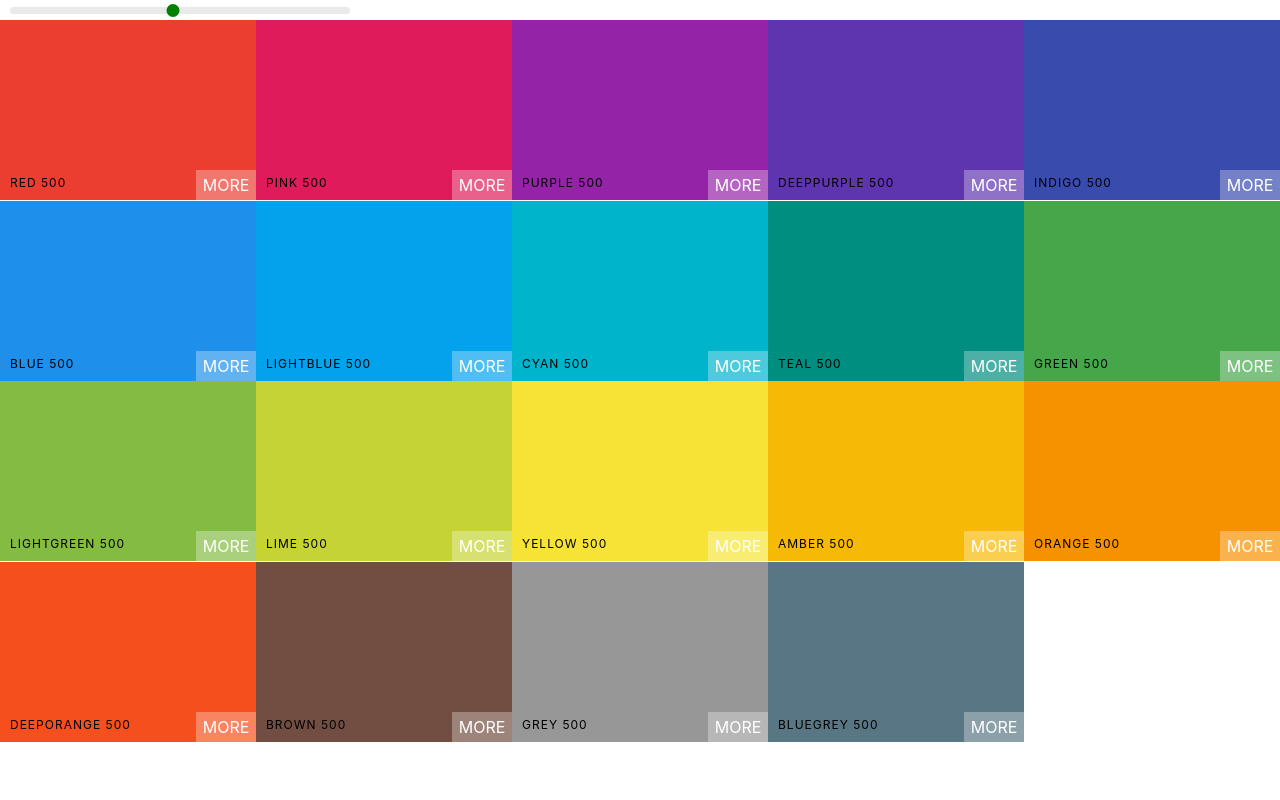
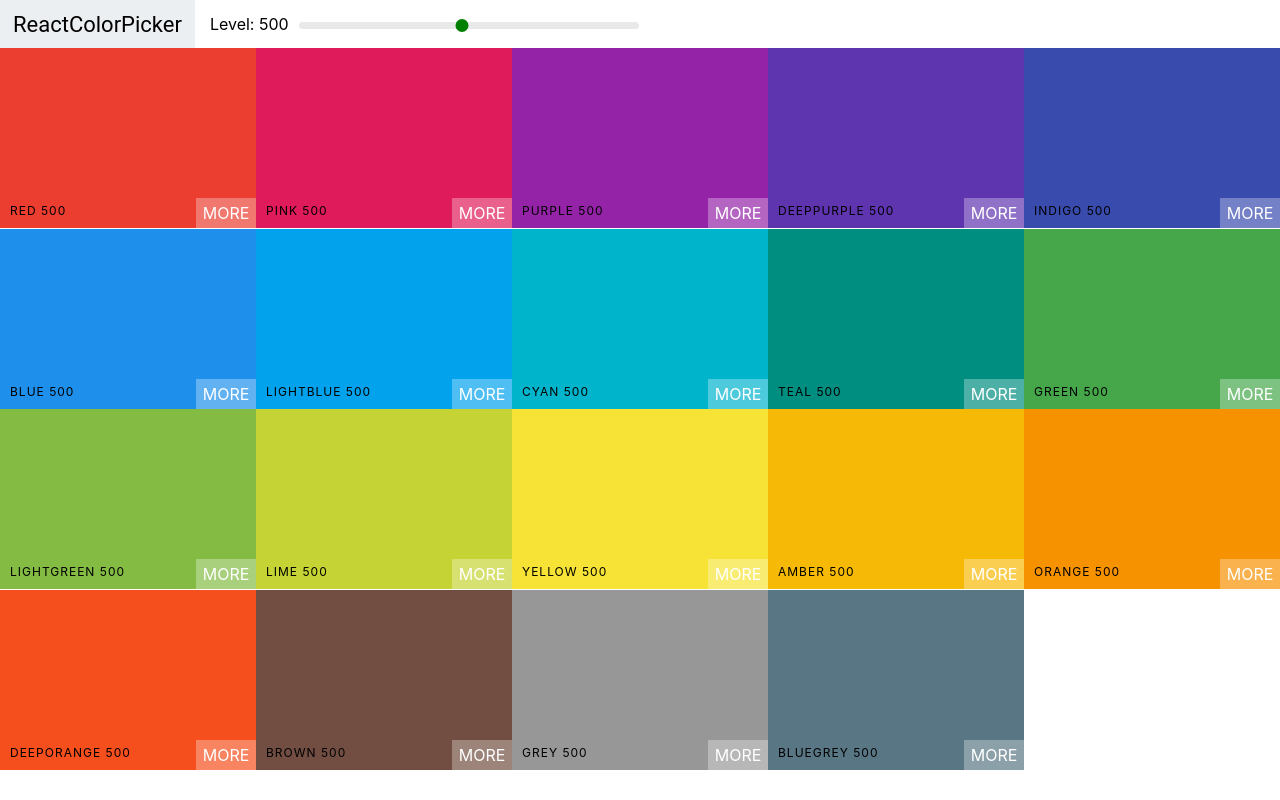
Before and after one commit to drscottlobo/react-colors-app, a React (Create React App) app: page / in a window 1280 px wide. Built offline with nearby package versions, Linux system fonts and the light colour scheme.

Commit message:
add navbar

```diff
--- /dev/null
+++ b/src/Navbar.css
@@ -0,0 +1,50 @@
+.Navbar {
+   display: flex;
+   align-items: center;
+   justify-content: flex-start;
+   height: 6vh;
+}
+
+.logo {
+   margin-right: 15px;
+   padding: 0 13px;
+   font-size: 22px;
+   background-color: #eceff1;
+   font-family: Roboto;
+   height: 100%;
+   display: flex;
+   align-items: center;
+}
+
+.logo a {
+   text-decoration: none;
+   color: black;
+}
+
+.slider {
+   width: 340px;
+   margin: 0 10px;
+   display: inline-block;
+}
+
+.rc-slider-track {
+   background-color: transparent;
+}
+
+.rc-slider-handle,
+.rc-slider-handle:active,
+.rc-slider-handle:focus,
+.rc-slider-handle:hover {
+   background-color: green;
+   border: 2px solid green;
+   outline: none;
+   box-shadow: none;
+   width: 13px;
+   height: 13px;
+   margin-left: -7px;
+   margin-top: -3px;
+}
+
+.rc-slider-rail {
+   height: 7px;
+}
--- /dev/null
+++ b/src/Navbar.js
@@ -0,0 +1,30 @@
+import React, { Component } from 'react'
+import Slider from 'rc-slider';
+import 'rc-slider/assets/index.css';
+import './Navbar.css';
+
+class Navbar extends Component {
+   render() {
+      return (
+         <header className="Navbar">
+            <div className="logo">
+               <a href="#">ReactColorPicker</a>
+            </div>
+            <div className="slider-container">
+               <span>Level: {this.props.level}</span>
+            </div>
+            <div className="slider">
+               <Slider
+                  defaultValue={this.props.level}
+                  min={100}
+                  max={900}
+                  step={100}
+                  onAfterChange={this.props.changeLevel}
+               />
+            </div>
+         </header>
+      )
+   }
+}
+
+export default Navbar
--- a/src/Palette.css
+++ b/src/Palette.css
@@ -5,31 +5,3 @@
 .Palette-colors {
    height: 90%;
 }
-
-.slider {
-   width: 340px;
-   margin: 0 10px;
-   display: inline-block;
-}
-
-.rc-slider-track {
-   background-color: transparent;
-}
-
-.rc-slider-handle,
-.rc-slider-handle:active,
-.rc-slider-handle:focus,
-.rc-slider-handle:hover {
-   background-color: green;
-   border: 2px solid green;
-   outline: none;
-   box-shadow: none;
-   width: 13px;
-   height: 13px;
-   margin-left: -7px;
-   margin-top: -3px;
-}
-
-.rc-slider-rail {
-   height: 7px;
-}
--- a/src/Palette.js
+++ b/src/Palette.js
@@ -1,7 +1,6 @@
 import React, { Component } from 'react'
 import ColorBox from './ColorBox';
-import Slider from 'rc-slider';
-import 'rc-slider/assets/index.css';
+import Navbar from './Navbar';
 import './Palette.css';
 
 export default class Palette extends Component {
@@ -15,23 +14,14 @@ export default class Palette extends Component {
       this.setState({level})
    }
   render() {
-      const {colors} = this.props.palette;
-      const {level} = this.state;
+      const { colors } = this.props.palette;
+      const { level } = this.state;
       const colorBoxes = colors[level].map(box => (
          <ColorBox background={box.hex} name={box.name} />
       ));
     return (
       <div className="Palette">
-         <div className="slider">
-            <Slider
-               defaultValue={level}
-               min={100}
-               max={900}
-               step={100}
-               onAfterChange={this.changeLevel}
-            />
-         </div>
-         {/* Navbar here */}
+        <Navbar level={level} changeLevel={this.changeLevel}/>
          <div className="Palette-colors">{colorBoxes}</div>
          {/* Footer here */}
       </div>
```
Also changed, not shown: 1 other file (tests, documents, lock files or other folders).
